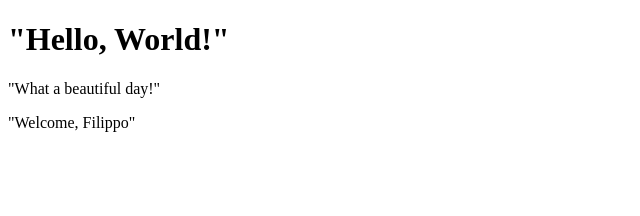
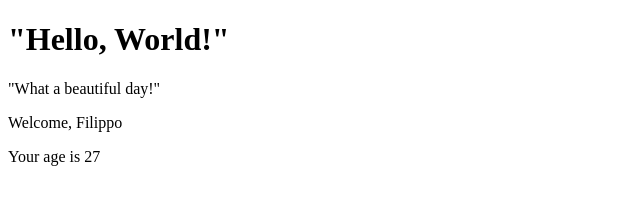
Before and after one commit to hershellayton95/esercizi-react, a React (Create React App) app: page / in a window 1280 px wide. Shown: the top 216 px of the page, without its empty margins (0-640 px from the left). Built offline with nearby package versions, Linux system fonts and the light colour scheme.

Commit message:
create props 03

```diff
--- a/src/App.js
+++ b/src/App.js
@@ -8,7 +8,7 @@
         return (
             <div>
                 <Hello />
-                <Welcome name="Filippo"/>
+                <Welcome name="Filippo" age={27}/>
             </div>
         )
     }
--- a/src/Welcome.js
+++ b/src/Welcome.js
@@ -5,14 +5,8 @@
     render() {
         return (
             <div>
-                {/* <p>"Welcome, {this.props.name ?? "Dude"}"</p> */}
-
-                {/* {!!this.props.name && <p>Welcome, {this.props.name}</p>}
-                {!this.props.name && <p>Welcome, Dude</p>} */}
-
-                {!!this.props.name
-                ? <p>"Welcome, {this.props.name}"</p>
-                :<p>"Welcome, Dude"</p>}
+                <p>Welcome, {this.props.name ?? "Dude"}</p>
+                {this.props.age && <p>Your age is {this.props.age}</p>}
             </div>
         )
     }
```
Also changed, not shown: React esercizio 16.txt (deleted), React esercizio 17.txt (added).
